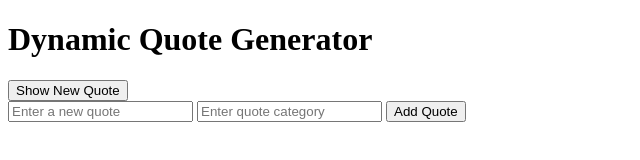
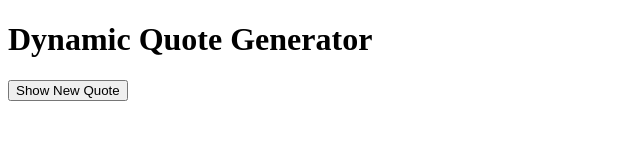
Before and after one commit to MARTIN-MONYEBODI/alx_fe_javascript, a plain HTML site: page dom-manipulation/index.html in a window 1280 px wide. Shown: the whole page, without its empty margins (0-640 px from the left). Drawn offline with Linux system fonts and the light colour scheme.

Commit message:
modification

```diff
--- a/dom-manipulation/index.html
+++ b/dom-manipulation/index.html
@@ -9,11 +9,6 @@
   <h1>Dynamic Quote Generator</h1>
   <div id="quoteDisplay"></div>
   <button id="newQuote">Show New Quote</button>
-  <div>
-    <input id="newQuoteText" type="text" placeholder="Enter a new quote" />
-    <input id="newQuoteCategory" type="text" placeholder="Enter quote category" />
-    <button onclick="addQuote()">Add Quote</button>
-  </div>
   <script src="script.js"></script>
 </body>
 </html>
--- a/dom-manipulation/script.js
+++ b/dom-manipulation/script.js
@@ -35,3 +35,12 @@ function createAddQuoteForm() {
 
     alert("New quote added successfully!");
 }
+
+//Adding Quotes
+function initializeQuoteList() {
+    const quoteListContainer = document.createElement('div');
+    quoteListContainer.id = 'quoteList';
+    document.body.appendChild(quoteListContainer);
+}
+
+initializeQuoteList();
```
